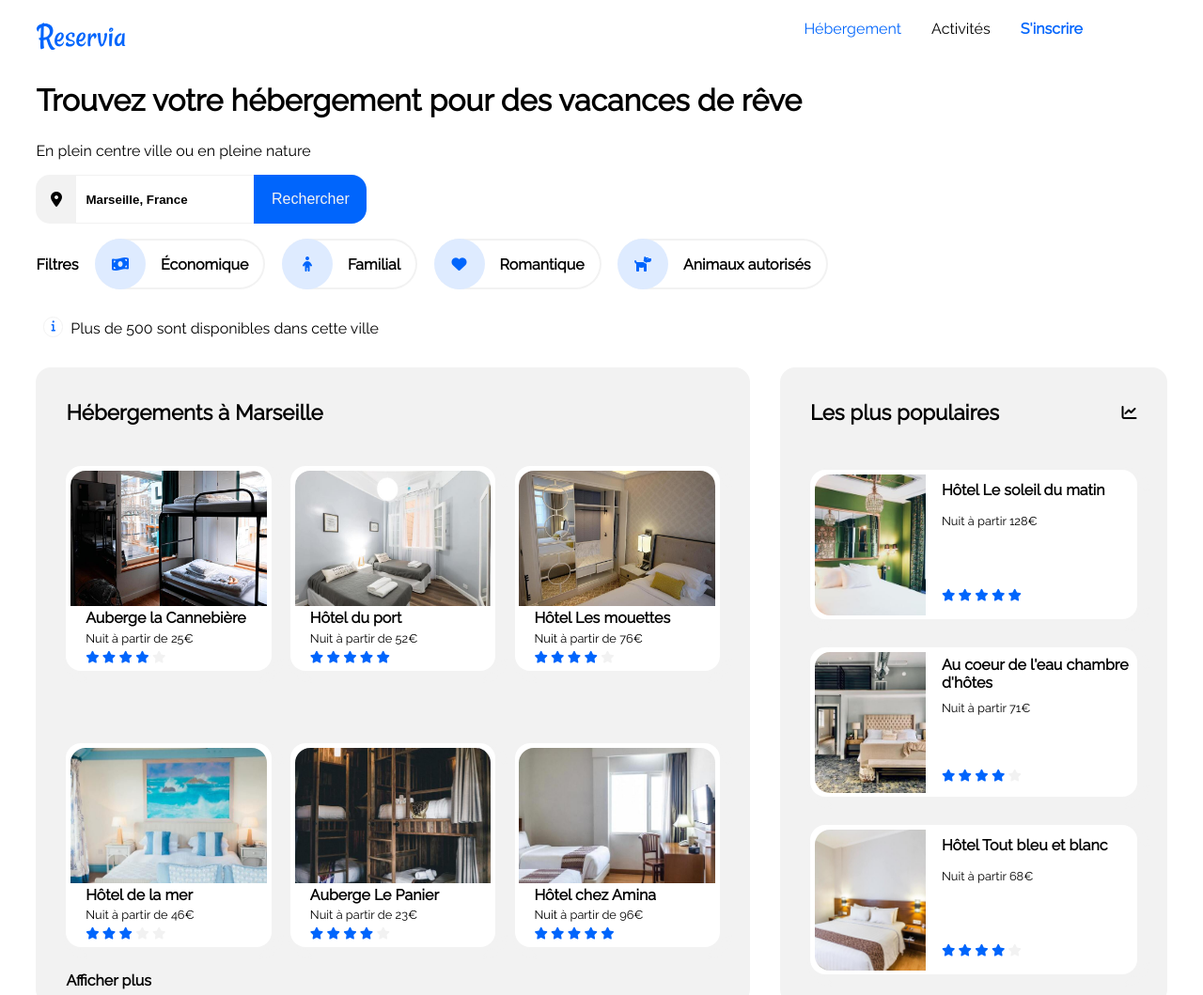
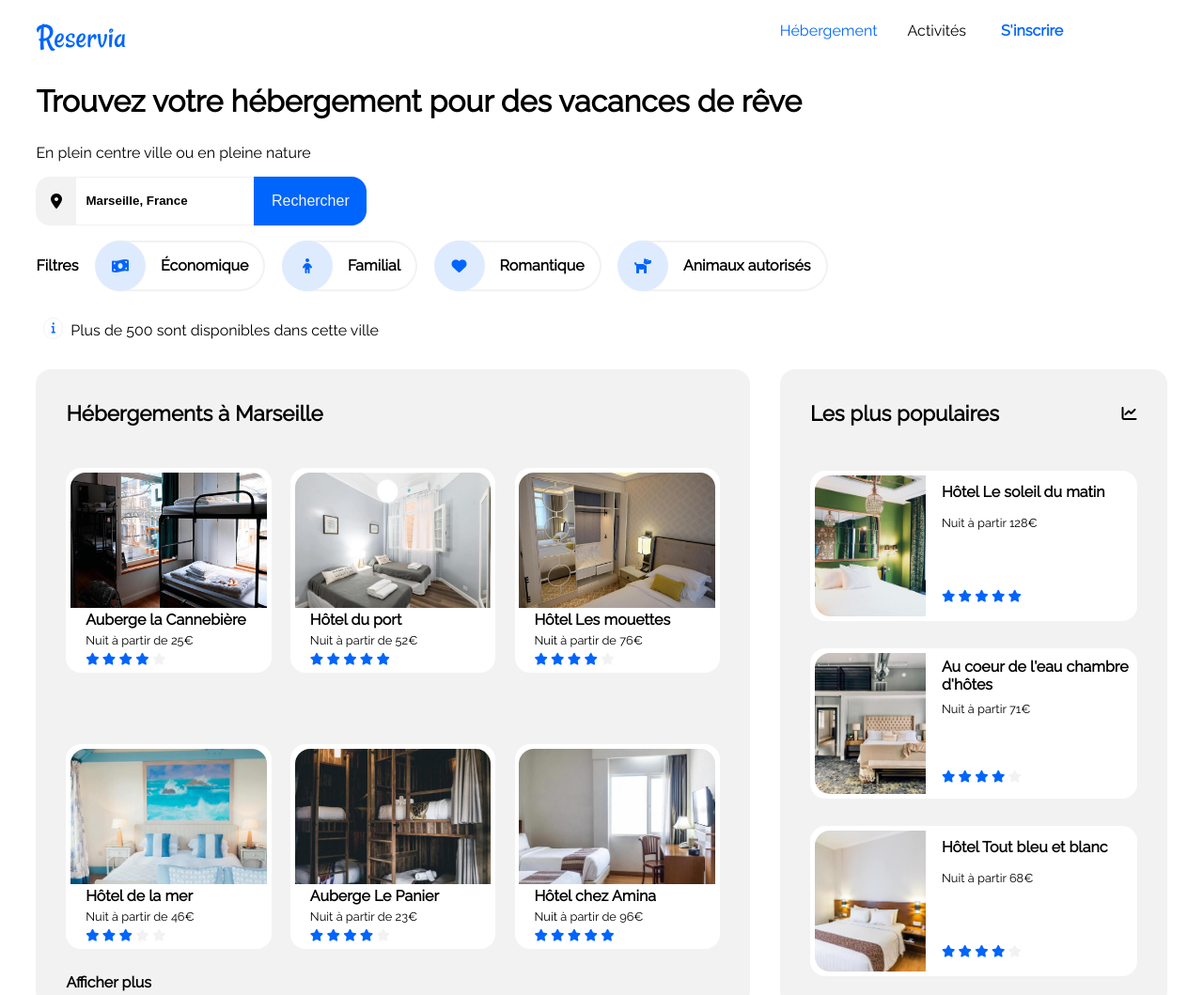
Before and after one commit to PtitGreg/GregoryVENET_2_04082021, a plain HTML site: page index.html in a window 1280 px wide. Shown: the top 1059 px of the page at 94% size. Drawn offline with Linux system fonts and the light colour scheme.

Commit message:
version finale 1.4 upgrade navbar

```diff
--- a/style.css
+++ b/style.css
@@ -55,12 +55,13 @@ header img
 {
     text-decoration: none;
     cursor: pointer;
-    padding: 1.15rem  1rem;
+    padding: 1.3rem  1rem;
     color: #0065FC;
+    border-top: 0.15rem solid transparent;
 }
 
 /*survol liens navigateur*/
-.nav12 a:hover
+.nav12 a:hover, .nav3:hover
 {
     border-top: 0.15rem solid #0065FC;
 }
@@ -70,7 +71,8 @@ header img
 {
     font-weight: bold;
     color: #0065FC;
-    padding-left: 1rem;
+    padding: 1.3rem;
+    border-top: 0.15rem solid transparent;
 }
 
 /*couleur activité du navigateur + annonces*/
```
